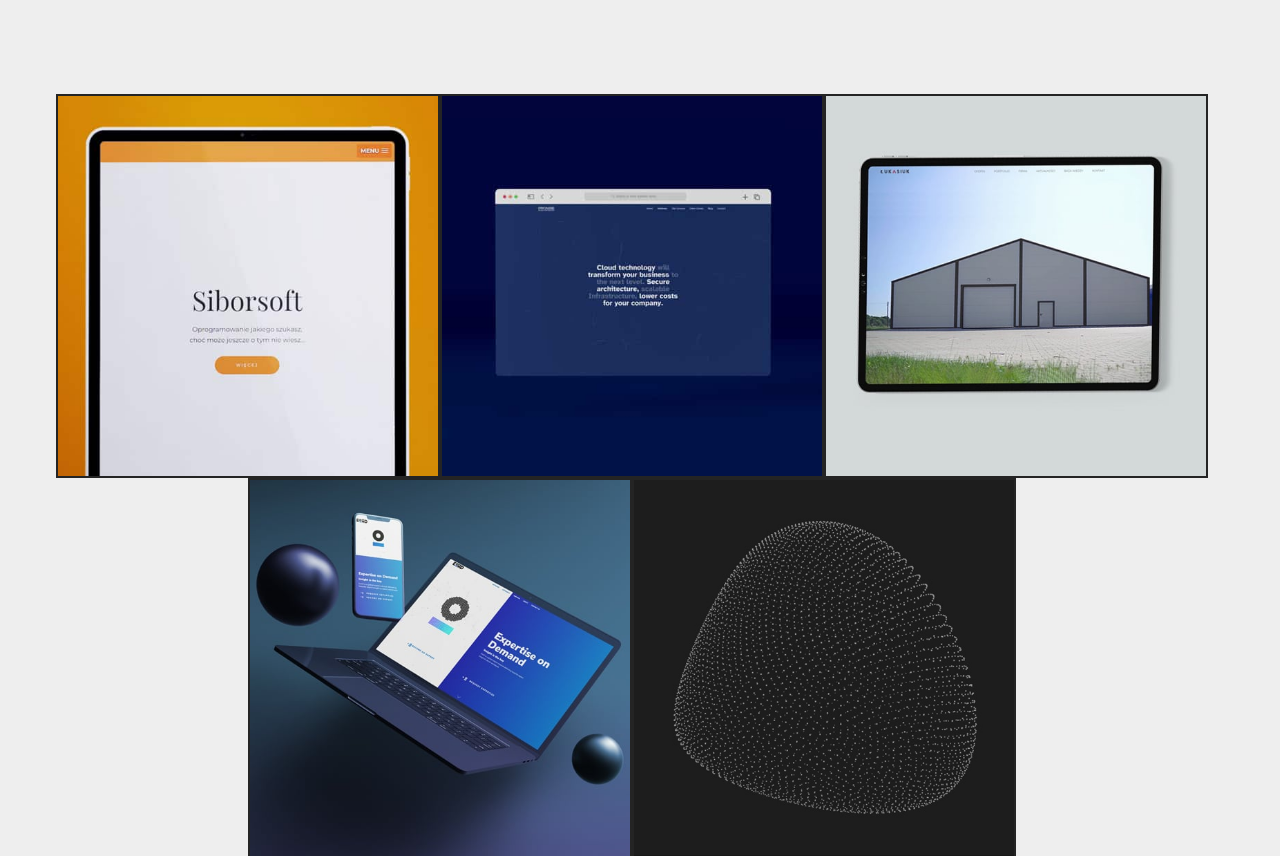
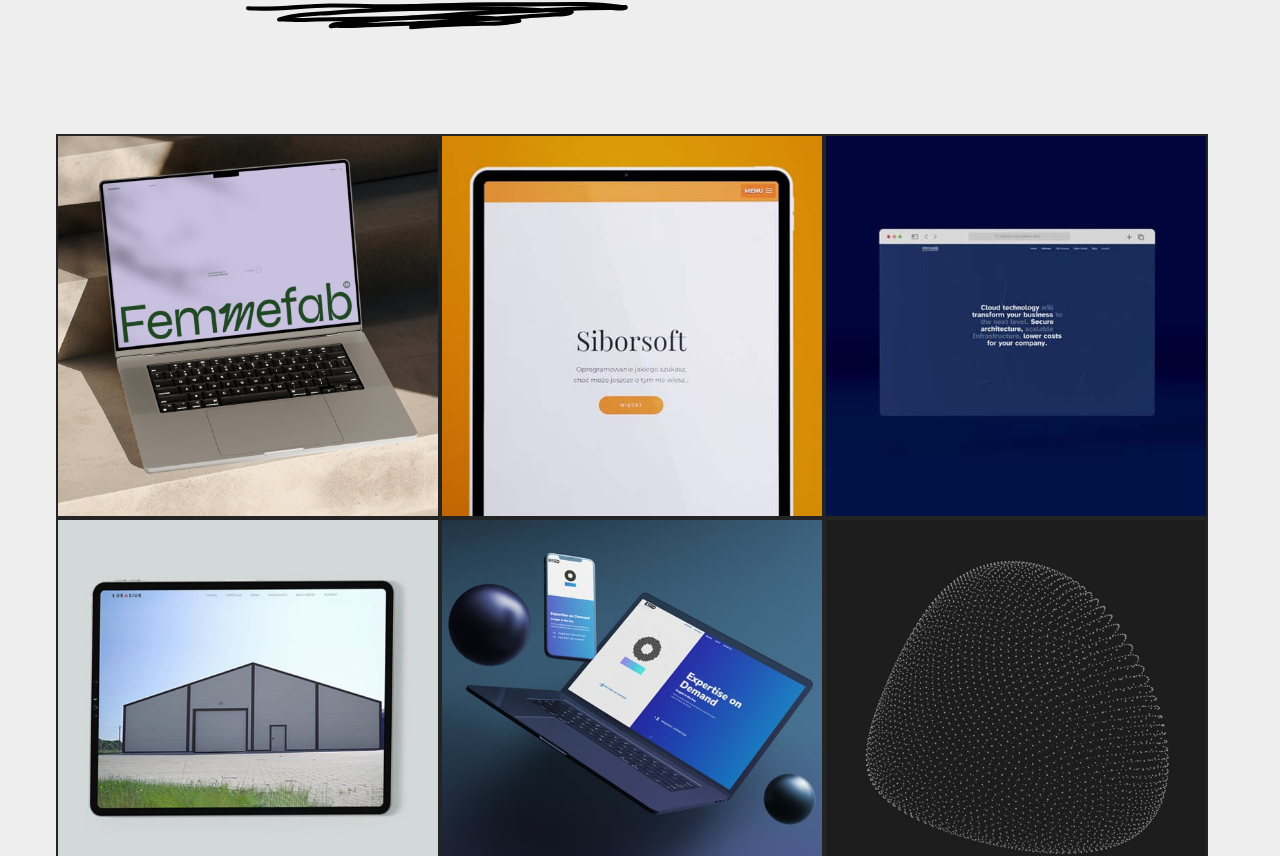
Before and after one commit to jaroslaw-filipiak/nuxt3portfolio, a Nuxt app: page / in a window 1280 px wide. Shown: the part 3217-4073 px from the top of the page. Built offline with nearby package versions, Linux system fonts and the light colour scheme; a web font is replaced by a local one.

Commit message:
add femmefab item to portfolio

```diff
--- a/components/CurrentlyDoing.vue
+++ b/components/CurrentlyDoing.vue
@@ -79,7 +79,7 @@
                 administracyjny oraz moduł do istniejącej strony www a takze
                 pisze API.
               </p>
-              <p class="text-xl lg:text-2xl">
+              <p class="text-xl lg:text-2xl mt-10">
                 Dodatkowo lubie sprawdzać co zmienia się w świecie
                 front-endowym, dlatego też odrzuciłem używany na codzień
                 framework Vue.js i piszę front w Next.js
--- a/components/Hero.vue
+++ b/components/Hero.vue
@@ -1,3 +1,4 @@
+P
 <template>
   <div class="hero">
     <div class="hero--inner">
--- a/components/OfferDark.vue
+++ b/components/OfferDark.vue
@@ -50,7 +50,7 @@
           <div class="offer__dark--row lg:border-r-0">
             <div>
               <div>
-                <h4>WordPress</h4>
+                <h4>WordPress / Vue.js / Next.js</h4>
               </div>
               <div>
                 <img src="@/assets/uploads/icons/ic-2.svg" alt="" />
--- a/components/Portfolio.vue
+++ b/components/Portfolio.vue
@@ -6,6 +6,17 @@
         <img v-if="hasImg" src="~/assets/uploads/smush-dark.svg" alt="" />
       </div>
       <div class="items">
+        <!-- femmefab -->
+        <NuxtLink
+          :to="`/portfolio/femmefab`"
+          class="item hover:opacity-85"
+          :style="{
+            backgroundImage: `url(${femmefab})`,
+          }"
+        >
+          <p class="bg-dark-2 p-1 pl-5 pr-5">Femmefab</p>
+        </NuxtLink>
+
         <!-- siborsoft -->
         <NuxtLink
           :to="`/portfolio/siborsoft`"
@@ -87,6 +98,7 @@
   import eondThumb from '@/assets/uploads/2020/07/eond-thumb.jpg';
   import knotsThumb from '@/assets/uploads/2020/03/23knots-thumbnail.jpg';
   import whatAboutThumb from '@/assets/uploads/2020/03/whatabout.jpg';
+  import femmeFabThumb from '@/assets/uploads/femmefab-thumbnail.jpg';
 
   export default {
     props: {
@@ -101,6 +113,7 @@
         eond: eondThumb,
         knots: knotsThumb,
         whatAbout: whatAboutThumb,
+        femmefab: femmeFabThumb,
       };
     },
   };
--- a/pages/index.vue
+++ b/pages/index.vue
@@ -2,7 +2,7 @@
   <div class="page-content" ref="main">
     <Hero
       title="Projektuje oraz wdrażam profesjonalne"
-      subtitle="strony internetowe"
+      subtitle="aplikacje webowe"
       heading="Pomogę Tobie stworzyć wyjątkową i unikalną stronę www , która wzbudza
         prawdziwe zainteresowanie i zapada w pamięć."
     />
--- /dev/null
+++ b/pages/portfolio/femmefab.vue
@@ -0,0 +1,83 @@
+<template>
+  <div class="page-content" ref="main">
+    <div class="portfolio-item min-h-max pb-16">
+      <div class="portfolio-item--cover">
+        <a
+          class="absolute bottom-0 left-0 block p-4 hover:opacity-85"
+          href="https://www.femmefab.nl/"
+          target="_blank"
+          :style="{
+            backgroundColor: '#C8C1E0',
+            color: '#204823',
+          }"
+        >
+          Zobacz stronę www</a
+        >
+        <img :src="IMG" alt="" />
+      </div>
+      <div class="portfolio-item--info">
+        <h1 class="text-4xl mb-7">Femmefab</h1>
+        <p class="text-xl">
+          Zdecydowanie najbardziej wymagające zlecenie w ostatnim czasie, nie
+          mniej jednak bardzo ciekawe. Strona została wykonana w oparciu o
+          Wordpressa, z wykorzystaniem biblioteki GSAP, wszystko kodowane
+          autorsko
+        </p>
+      </div>
+    </div>
+    <Cta />
+  </div>
+</template>
+
+<script setup>
+  import IMG from 'assets/uploads/femmefab.jpg';
+
+  useHead({
+    title: 'Femmefab - portfolio',
+    meta: [
+      { charset: 'utf-8' },
+      { name: 'viewport', content: 'width=device-width, initial-scale=1' },
+      {
+        title: 'Projektuje oraz wdrażam profesjonalne strony www',
+      },
+      {
+        hid: 'description',
+        name: 'description',
+        content:
+          'Profesjonalne strony www. 10 lat doświadczenia. Nowoczesne sgtrony zoptymalizowane pod Google. Optymalizacja UX. Poproś o indywidualną wycenę!. Szybki kontakt',
+      },
+
+      { hid: 'og-type', property: 'og:type', content: 'website' },
+      {
+        hid: 'og-title',
+        property: 'og:title',
+        content: 'Projektowanie stron www - tylko profesjonalne strony firmowe',
+      },
+      {
+        hid: 'og-desc',
+        property: 'og:description',
+        content:
+          'Profesjonalne strony www. 10 lat doświadczenia. Nowoczesne strony zoptymalizowane pod Google. Optymalizacja UX. Bezpłatna Wycena - Poproś o indywidualną wycenę!. Szybki kontakt',
+      },
+      {
+        hid: 'og-image',
+        property: 'og:image',
+        content: 'https://j-filipiak.pl/og.jpg',
+      },
+    ],
+    bodyAttrs: {
+      class: 'page-portfolio',
+    },
+  });
+</script>
+<style>
+  .portfolio-item {
+    @apply bg-dark-2   text-white xl:min-h-screen flex justify-start items-start flex-col lg:min-w-full pl-5  pt-20 pr-5;
+  }
+  .portfolio-item--cover {
+    @apply w-full mb-12 relative;
+  }
+  .portfolio-item--info {
+    @apply 2xl:pb-64 3xl:pr-128;
+  }
+</style>
```
Also changed, not shown: assets/uploads/femmefab-thumbnail.jpg (added), assets/uploads/femmefab.jpg (added).
